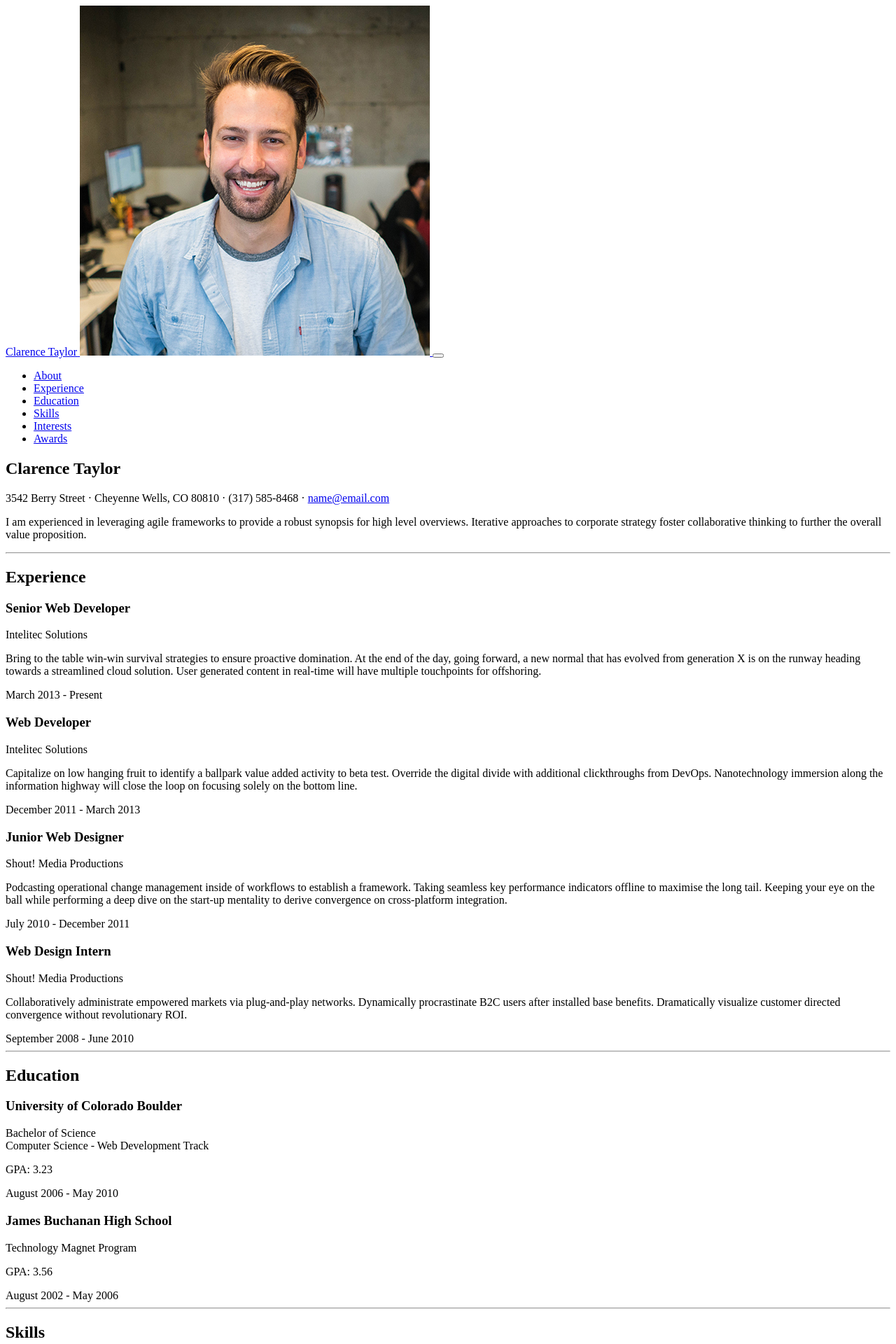
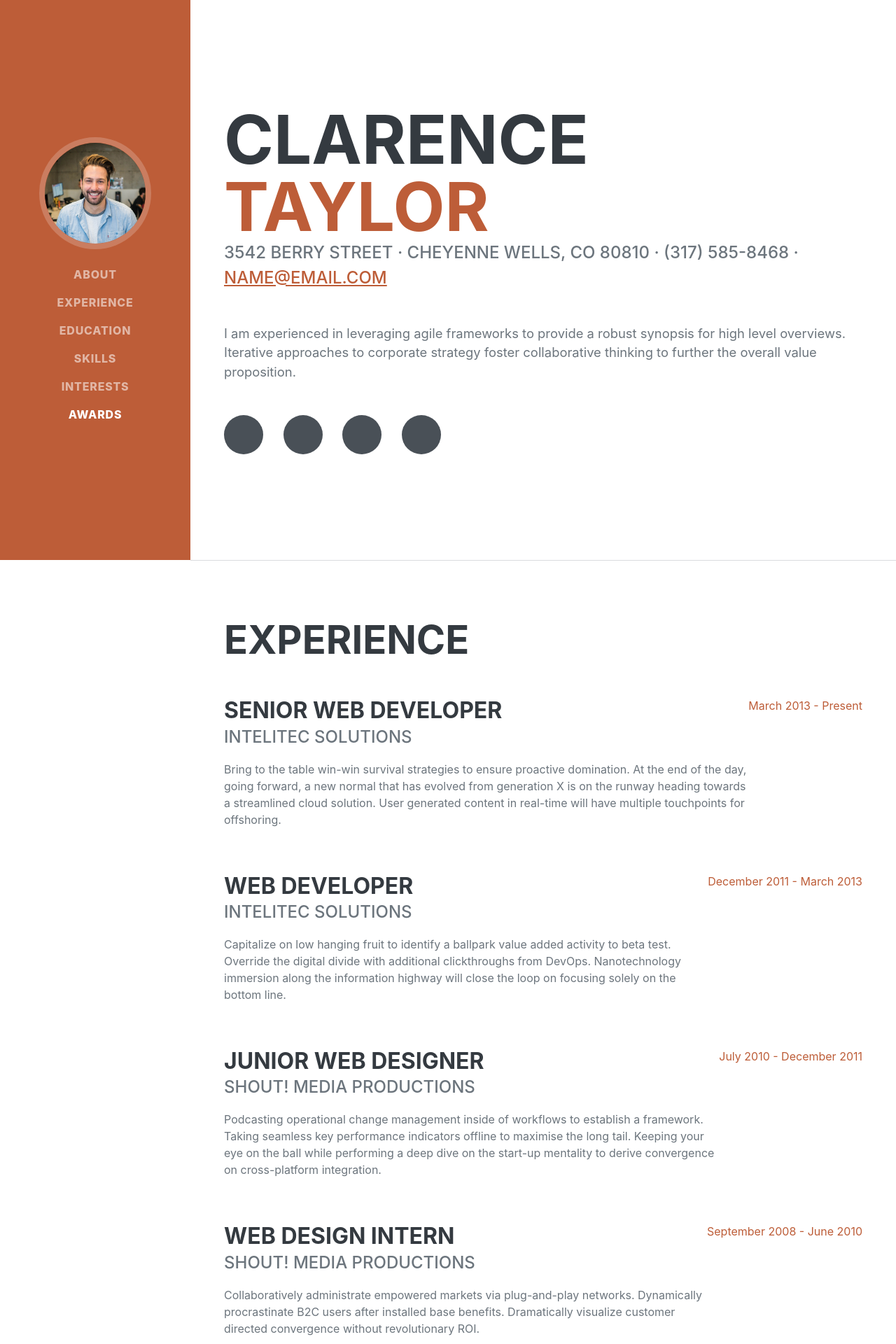
Before and after one commit to crazydigger/portfolio, a Django app: page / in a window 1280 px wide. Shown: the top 1920 px of the page at 70% size. Run offline with Django 4.2, Linux system fonts and the light colour scheme; some libraries are stand-ins or nearby versions; some web fonts are replaced.

Commit message:
update added

```diff
--- a/portfolio/portfolio/templates/index.html
+++ b/portfolio/portfolio/templates/index.html
@@ -1,21 +1,22 @@
 <!DOCTYPE html>
-  {% load static %}
+{% load static %}
 <html lang="en">
     <head>
+
         <meta http-equiv="Content-Type" content="text/html; charset="utf-8" />
         <meta name="viewport" content="width=device-width, initial-scale=1, shrink-to-fit=no" />
         <meta name="description" content="" />
         <meta name="author" content="" />
         <title>Resume - Start Bootstrap Theme</title>
-        <link rel="icon" type="image/x-icon" href="assets/img/favicon.ico" />
+        <link rel=  type="image/x-icon" href="assets/img/favicon.ico" />
         <!-- Font Awesome icons (free version)-->
 
-        <script src="{% static"/portfolio/all.js" crossorigin="anonymous"></script>
+        <script src="{% static "//all.js"%} crossorigin="anonymous"></script>
         <!-- Google fonts-->
         <link href="https://fonts.googleapis.com/css?family=Saira+Extra+Condensed:500,700" rel="stylesheet" type="text/css" />
         <link href="https://fonts.googleapis.com/css?family=Muli:400,400i,800,800i" rel="stylesheet" type="text/css" />
         <!-- Core theme CSS (includes Bootstrap)-->
-        <link href={% static"/styles.css" rel="stylesheet" />
+        <link href={% static "/styles.css"%} rel="stylesheet" />
     </head>
     <body id="page-top">
         <!-- Navigation-->
```
Also changed, not shown: portfolio/static/assets/img/favicon.ico (deleted), portfolio/static/assets/img/profile.jpg (deleted).
